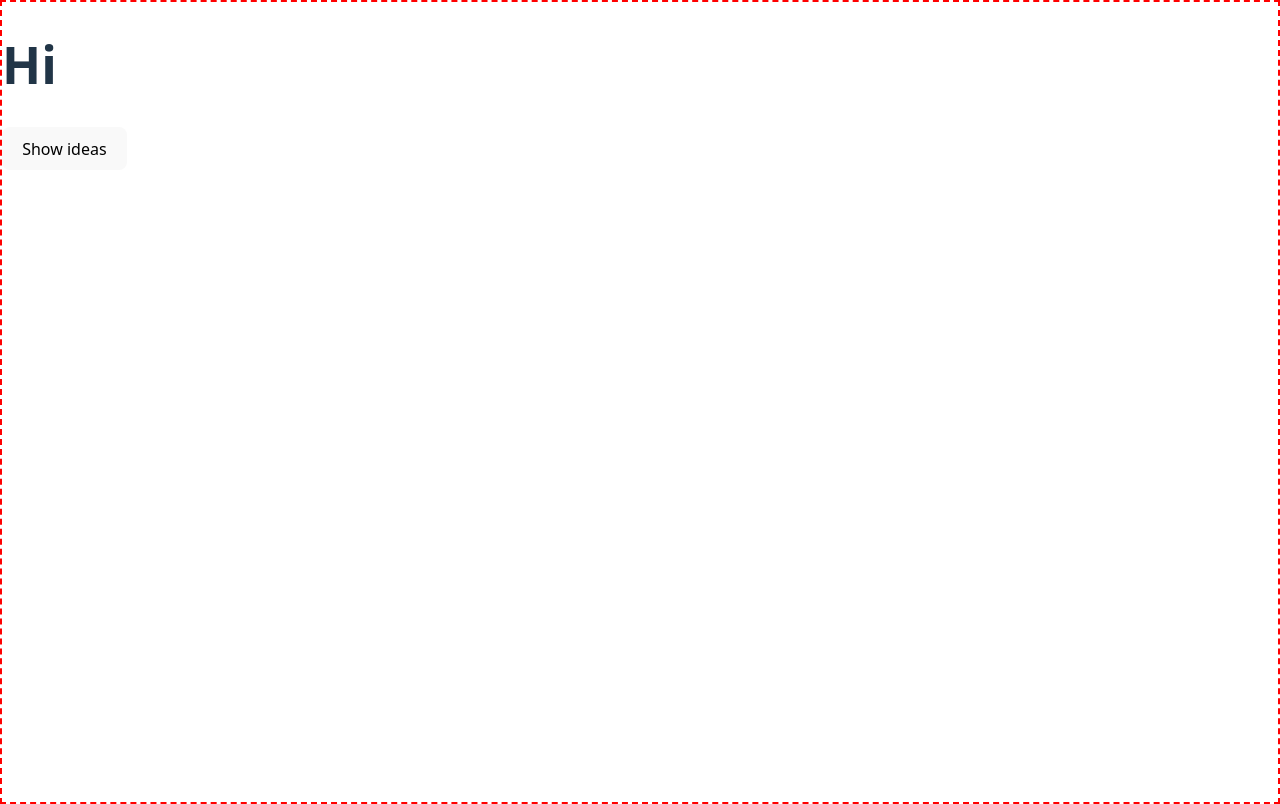
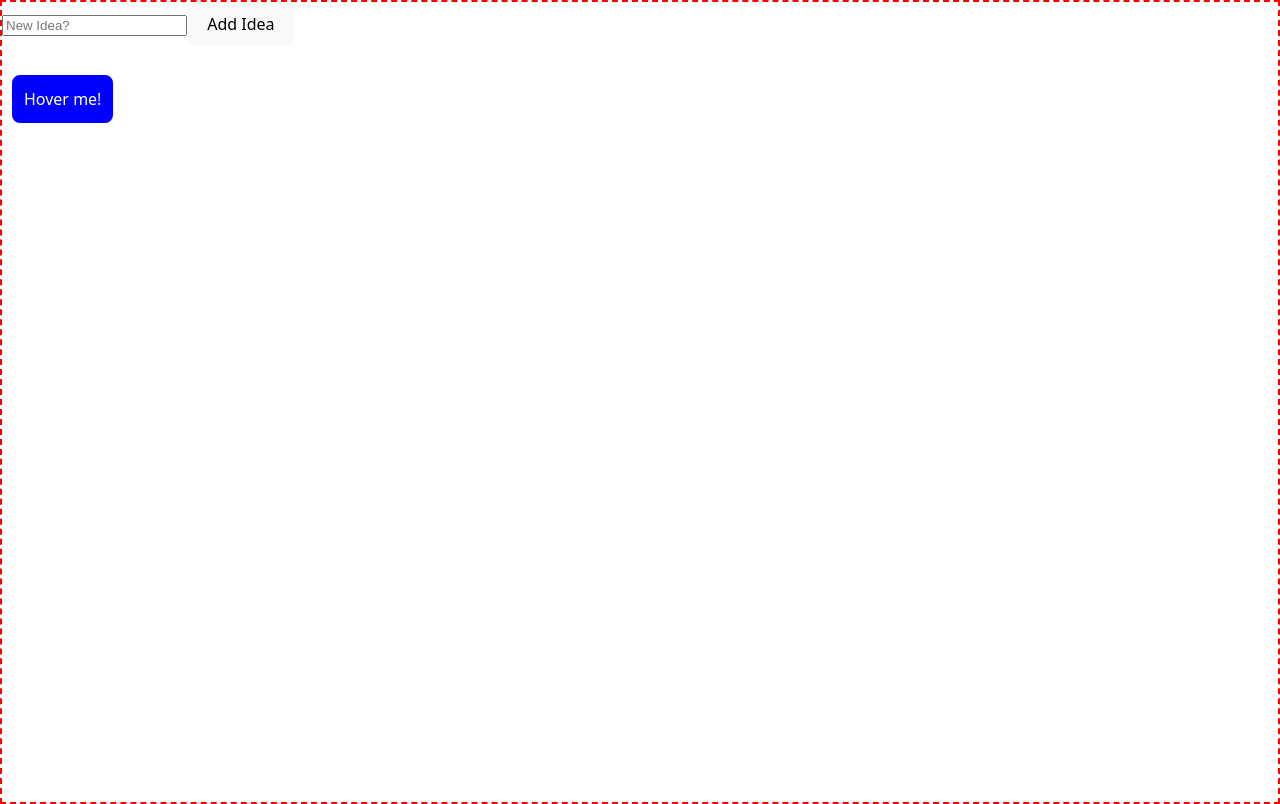
Before and after one commit to r4njith-kali/sample_react, a React (Vite) app: page / in a window 1280 px wide. Built offline with nearby package versions, Linux system fonts and the light colour scheme.

Commit message:
Mouse hover effect on buttons

```diff
--- a/src/App.jsx
+++ b/src/App.jsx
@@ -3,10 +3,6 @@ import React, { useState } from 'react';
 import MindMapNode from './MindMapNode2';
 
 function App() {
-    const ideas = ["React", "MindMap", "UI", "Design"];
-    const [nodes, setNodes] = useState([]);
-    const [nodeLabel, setNodeLabel] = useState("Show ideas");
-
   const nodeStyle = {
     border: '2px solid blue',
     padding: '10px 10px',
@@ -16,23 +12,45 @@ function App() {
     display: 'inline-block'
   };
 
-    const handleClick = () => {
-        const generatedNodes = ideas.map((idea,index) => (
-            <div key={index} style={nodeStyle}>{idea}</div>
-        ));
-        setNodes(generatedNodes);
-        setNodeLabel("Ideas shown:");
-    };
+  const [newIdea, setNewIdea] = useState("");
+  const [ideas, setIdeas] = useState([]);
 
   return (
     <div>
-            <h1>Hi</h1>
-            <button onClick={handleClick}>
-                {nodeLabel}
+      <input
+        value={newIdea}
+        onChange={(e) => setNewIdea(e.target.value)}
+        placeholder="New Idea?"
+      />
+
+      <button onClick={() => {
+        setIdeas([...ideas, newIdea]);
+        setNewIdea("");
+      }}>
+        Add Idea
       </button>
 
       <div style={{ marginTop: '20px' }}>
-                {nodes}
+        {ideas.map((idea, index) => (
+          <div key={index} style={nodeStyle}>
+            {idea}
+          </div>
+        ))}
+      </div>
+
+      <div
+        style={{
+          ...nodeStyle,
+          transition: 'all 0.25s ease-in-out',
+          backgroundColor: 'blue',
+          color: 'white',
+          cursor: 'pointer'
+        }}
+        onMouseEnter={(e) => e.currentTarget.style.backgroundColor = 'darkblue'}
+        onMouseLeave={(e) => e.currentTarget.style.backgroundColor = 'blue'}
+
+      >
+        Hover me!
       </div>
     </div>
   );
```
Lines whose indentation alone changed are shown as unchanged.
